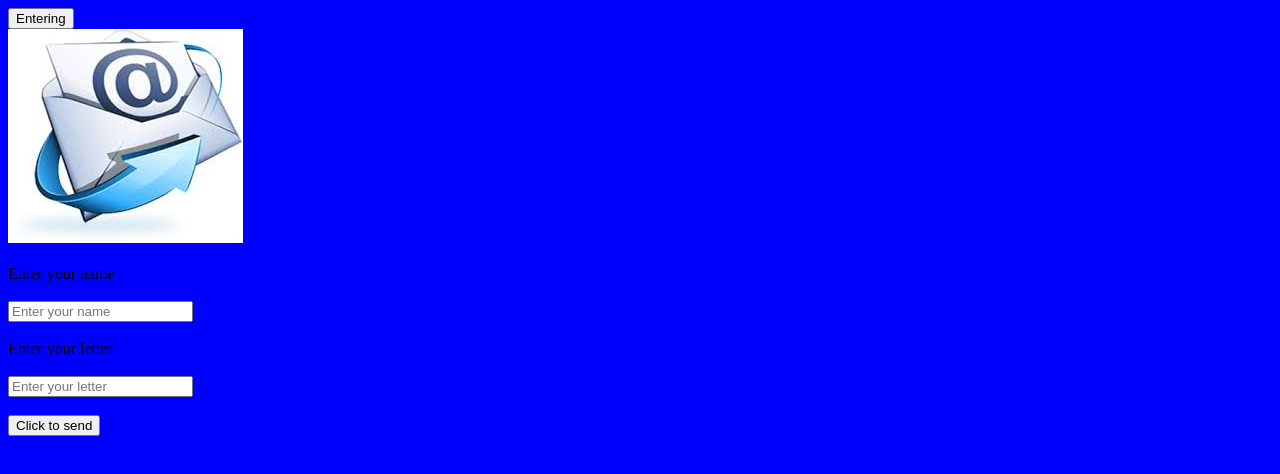
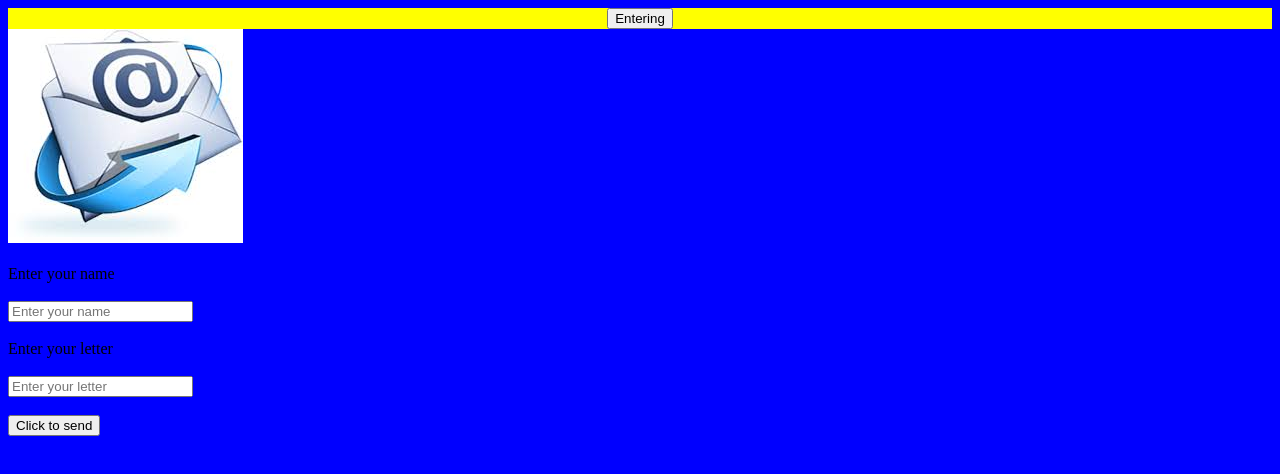
Before and after one commit to rAtOrA/About-me, a plain HTML site: page pol/email.html in a window 1280 px wide. Drawn offline with Linux system fonts and the light colour scheme.

Commit message:
Update email.css

```diff
--- a/pol/email.css
+++ b/pol/email.css
@@ -14,3 +14,8 @@ hover:button
 {
 	size:30 px;
 }
+div
+{
+	background-color:yellow;
+	text-align:center;
+}
```
